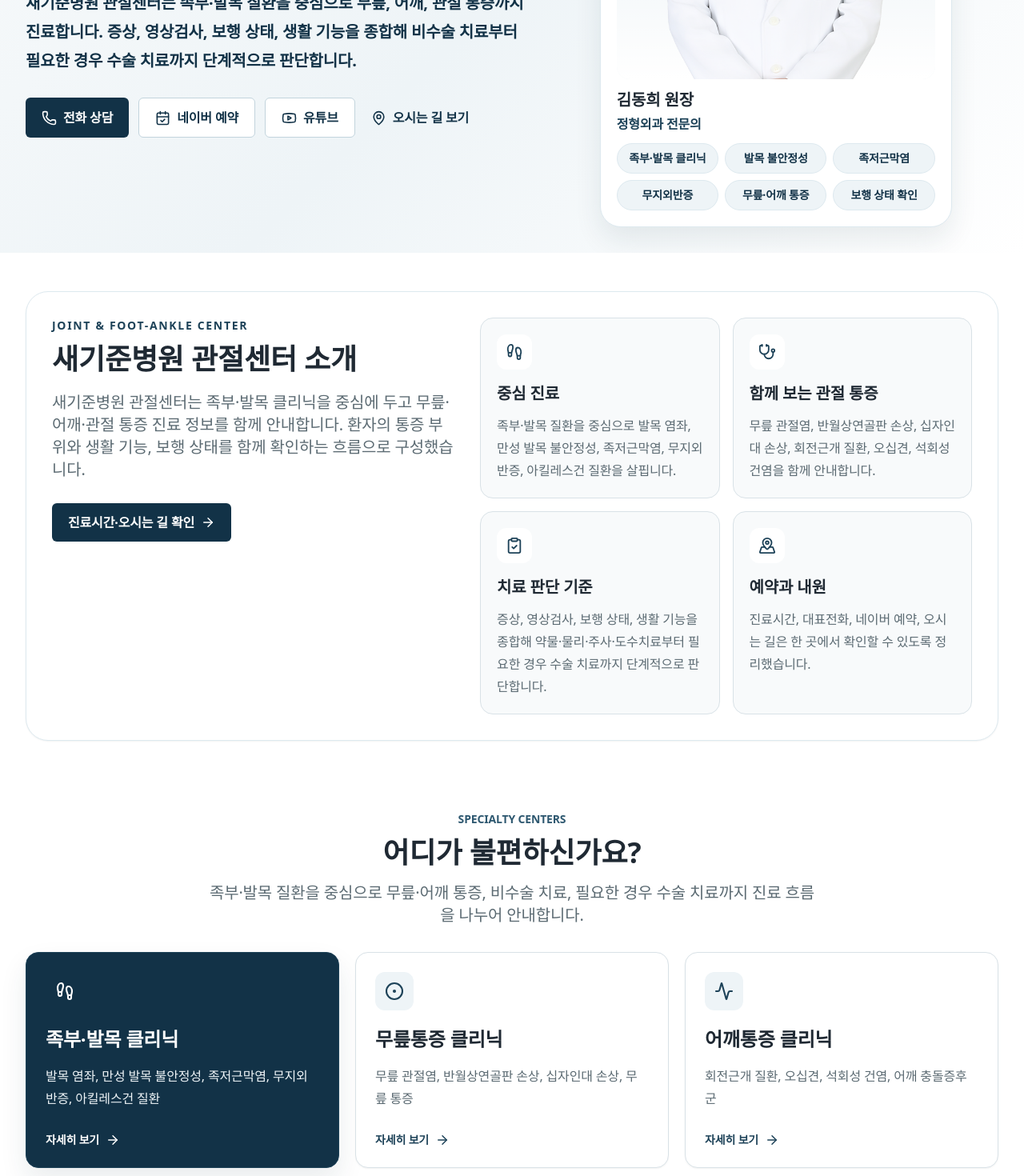
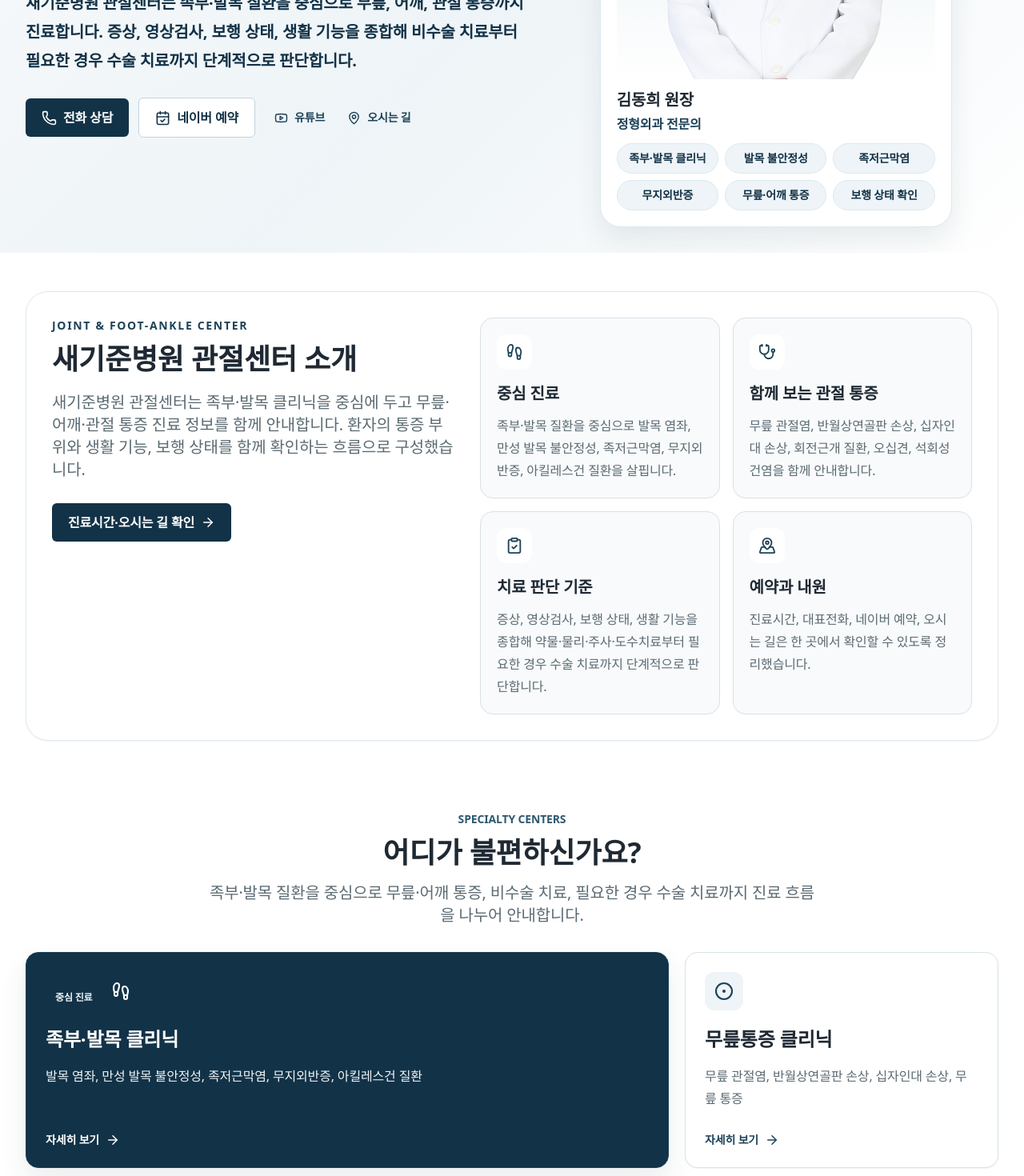
Before and after one commit to hanjinjangspine/joint.new-standard, a Next.js app: page / in a window 1280 px wide. Shown: the part 460-1930 px from the top of the page at 80% size. Built offline with nearby package versions, Linux system fonts and the light colour scheme; no server answers.

Commit message:
Polish typography CTA hierarchy and featured clinic card

```diff
--- a/app/globals.css
+++ b/app/globals.css
@@ -18,7 +18,11 @@
   color: var(--foreground);
   letter-spacing: -0.01em;
   font-family:
+    "Pretendard Variable",
+    "Pretendard",
+    "Noto Sans KR",
     var(--font-sans),
+    system-ui,
     -apple-system,
     BlinkMacSystemFont,
     "Segoe UI",
--- a/components/CTAButtons.tsx
+++ b/components/CTAButtons.tsx
@@ -16,32 +16,39 @@
 
 export default function CTAButtons({ variant = "primary", className = "" }: CTAButtonsProps) {
   return (
-    <div className={`flex flex-wrap gap-3 ${className}`}>
+    <div className={`flex flex-wrap items-center gap-3 ${className}`}>
       {ctaActions.map((action, index) => {
         const Icon = iconMap[action.label as keyof typeof iconMap] || CalendarCheck;
         const isExternal = action.href.startsWith("http");
-        const isPrimary = index === 0;
-        const baseClass =
-          "inline-flex min-h-12 items-center justify-center gap-2 rounded-md px-5 py-3 text-base font-semibold transition focus:outline-none focus:ring-2 focus:ring-brand-500 focus:ring-offset-2";
+        const sizeClass =
+          index < 2
+            ? "min-h-12 px-5 py-3 text-base"
+            : "min-h-10 px-3 py-2 text-sm";
         const colorClass =
           variant === "light"
-            ? isPrimary
+            ? index === 0
               ? "bg-white text-brand-800 hover:bg-brand-50"
-              : "border border-white/45 text-white hover:bg-white/10"
-            : isPrimary
-              ? "bg-brand-700 text-white hover:bg-brand-800"
-              : "border border-brand-200 bg-white text-brand-800 hover:bg-brand-50";
+              : index === 1
+                ? "border border-white/55 bg-white/8 text-white hover:bg-white/14"
+                : "text-brand-50 hover:text-white"
+            : index === 0
+              ? "bg-brand-800 text-white hover:bg-brand-900"
+              : index === 1
+                ? "border border-brand-300 bg-white text-brand-800 hover:bg-brand-50"
+                : "text-brand-700 hover:text-brand-900";
+        const baseClass =
+          "inline-flex items-center justify-center gap-2 rounded-md font-bold transition focus:outline-none focus:ring-2 focus:ring-brand-500 focus:ring-offset-2";
 
         return (
           <Link
             key={action.label}
             href={action.href}
             aria-label={action.ariaLabel}
-            className={`${baseClass} ${colorClass}`}
+            className={`${baseClass} ${sizeClass} ${colorClass}`}
             target={isExternal ? "_blank" : undefined}
             rel={isExternal ? "noopener noreferrer" : undefined}
           >
-            <Icon aria-hidden="true" size={19} strokeWidth={2.1} />
+            <Icon aria-hidden="true" size={index < 2 ? 19 : 17} strokeWidth={2.1} />
             <span>{action.label}</span>
           </Link>
         );
--- a/components/DoctorProfile.tsx
+++ b/components/DoctorProfile.tsx
@@ -19,7 +19,7 @@
               {doctorProfile.specialties.map((field) => (
                 <span
                   key={field}
-                  className="rounded-md border border-brand-100 bg-white px-4 py-2 text-base font-semibold text-brand-800"
+                  className="whitespace-nowrap rounded-md border border-brand-100 bg-white px-4 py-2 text-base font-semibold text-brand-800"
                 >
                   {field}
                 </span>
--- a/components/HeroSection.tsx
+++ b/components/HeroSection.tsx
@@ -12,10 +12,16 @@
   "보행 상태 확인"
 ];
 
-const icons = [Phone, CalendarCheck, Youtube];
+const iconMap = {
+  "전화 상담": Phone,
+  "네이버 예약": CalendarCheck,
+  "유튜브": Youtube,
+  "오시는 길": MapPin
+};
 
 export default function HeroSection() {
-  const mainActions = ctaActions.slice(0, 3);
+  const primaryActions = ctaActions.slice(0, 2);
+  const supportActions = ctaActions.slice(2);
 
   return (
     <section className="overflow-hidden bg-[linear-gradient(135deg,#F8FAFB_0%,#EEF4F7_50%,#FFFFFF_100%)] px-4 py-6 sm:px-6 lg:px-8 lg:py-8">
@@ -25,7 +31,7 @@
             New Standard Hospital Joint & Foot-Ankle Center
           </p>
           <h1 className="max-w-3xl break-keep text-3xl font-extrabold leading-[1.16] tracking-[-0.01em] text-ink sm:text-4xl lg:text-[44px] xl:text-5xl 2xl:text-[56px]">
-            족부·발목을 중심으로
+            족부·발목을 중심으로{" "}
             <br />
             무릎·어깨 관절 통증까지 단계적으로 진료합니다.
           </h1>
@@ -35,9 +41,9 @@
             필요한 경우 수술 치료까지 단계적으로 판단합니다.
           </p>
 
-          <div className="mt-7 grid gap-3 sm:flex sm:flex-wrap">
-            {mainActions.map((action, index) => {
-              const Icon = icons[index] || Phone;
+          <div className="mt-7 flex flex-col gap-3 sm:flex-row sm:flex-wrap sm:items-center">
+            {primaryActions.map((action, index) => {
+              const Icon = iconMap[action.label as keyof typeof iconMap] || Phone;
               const isExternal = action.href.startsWith("http");
               return (
                 <Link
@@ -57,14 +63,25 @@
                 </Link>
               );
             })}
-            <Link
-              href="/contact"
-              className="inline-flex min-h-12 items-center justify-center gap-2 rounded-md px-2 py-3 text-base font-extrabold text-brand-800 hover:text-brand-900"
-              aria-label="새기준병원 관절센터 오시는 길 보기"
-            >
-              <MapPin aria-hidden="true" size={19} />
-              오시는 길 보기
-            </Link>
+            <div className="flex flex-wrap items-center gap-3 sm:pl-1">
+              {supportActions.map((action) => {
+                const Icon = iconMap[action.label as keyof typeof iconMap] || MapPin;
+                const isExternal = action.href.startsWith("http");
+                return (
+                  <Link
+                    key={action.label}
+                    href={action.href}
+                    className="inline-flex min-h-10 items-center justify-center gap-2 rounded-md px-2 py-2 text-sm font-extrabold text-brand-700 hover:text-brand-900"
+                    aria-label={action.ariaLabel}
+                    target={isExternal ? "_blank" : undefined}
+                    rel={isExternal ? "noopener noreferrer" : undefined}
+                  >
+                    <Icon aria-hidden="true" size={17} />
+                    {action.label}
+                  </Link>
+                );
+              })}
+            </div>
           </div>
         </div>
 
--- a/components/PageHero.tsx
+++ b/components/PageHero.tsx
@@ -30,7 +30,7 @@
         <CTAButtons className="mt-7" />
         </div>
         <aside className="rounded-2xl border border-brand-100 bg-white p-6 shadow-card">
-          <p className="text-sm font-extrabold uppercase tracking-[0.08em] text-brand-600">
+          <p className="text-sm font-extrabold text-brand-600">
             진료 핵심
           </p>
           <div className="mt-4 flex flex-wrap gap-2">
@@ -40,7 +40,7 @@
             ).map((item) => (
               <span
                 key={item}
-                className="rounded-full border border-brand-100 bg-brand-50 px-3 py-2 text-sm font-bold text-brand-800"
+                className="whitespace-nowrap rounded-full border border-brand-100 bg-brand-50 px-3 py-2 text-sm font-bold text-brand-800"
               >
                 {item}
               </span>
--- a/components/SpecialtyCard.tsx
+++ b/components/SpecialtyCard.tsx
@@ -33,12 +33,17 @@
       href={href}
       className={`group flex min-h-[220px] flex-col justify-between rounded-2xl border p-6 transition duration-200 focus:outline-none focus:ring-2 focus:ring-brand-500 focus:ring-offset-2 ${
         featured
-          ? "border-brand-700 bg-brand-800 text-white shadow-card hover:-translate-y-1 hover:bg-brand-900"
+          ? "border-brand-700 bg-brand-800 text-white shadow-card hover:-translate-y-1 hover:bg-brand-900 md:col-span-2"
           : "border-line bg-white text-ink shadow-sm hover:-translate-y-1 hover:border-brand-200 hover:shadow-card"
       }`}
       aria-label={`${title} 페이지로 이동`}
     >
       <div>
+        {featured ? (
+          <span className="mb-4 inline-flex rounded-full bg-white/12 px-3 py-1 text-xs font-extrabold text-brand-50">
+            중심 진료
+          </span>
+        ) : null}
         <div
           className={`mb-5 inline-flex h-12 w-12 items-center justify-center rounded-xl ${
             featured ? "bg-white/12 text-white" : "bg-brand-50 text-brand-700"
```
